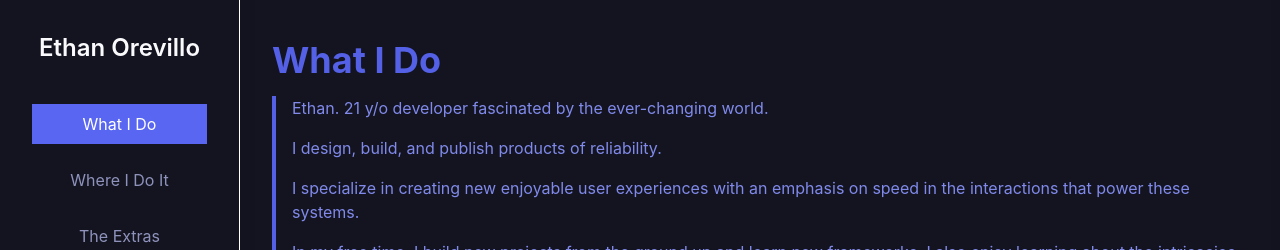
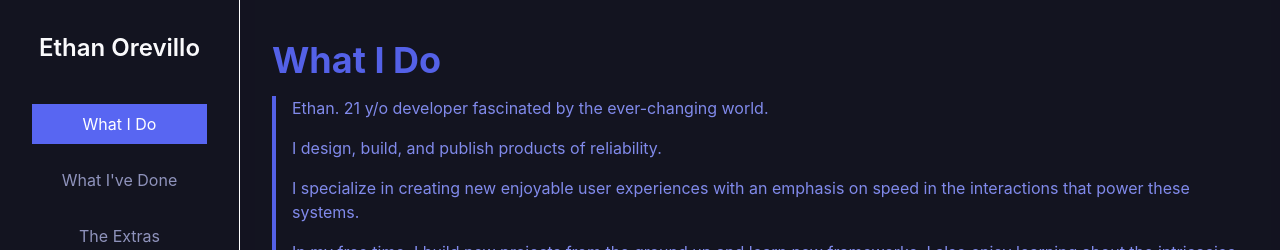
Before and after one commit to eorev/eorev-portfolio, a Next.js app: page / in a window 1280 px wide. Shown: the top 250 px of the page. Built offline with nearby package versions, Linux system fonts and the light colour scheme.

Commit message:
adjust page for addition of work experience

```diff
--- a/components/MainContent.tsx
+++ b/components/MainContent.tsx
@@ -4,7 +4,7 @@ import '@/app/globals.css';
 import Navbar from "@/components/Navbar";
 import WhatIDo from "@/components/WhatIDo";
 import TheExtras from "@/components/TheExtras";
-import WhereIDoIt from "@/components/WhereIDoIt";
+import WhatIveDone from '@/components/WhatIveDone';
 
 export default function MainContent() {
     const [currentView, setCurrentView] = useState("whatido");
@@ -14,7 +14,7 @@ export default function MainContent() {
             case "whatido":
                 return "Ethan Orevillo • Ethan";
             case "whereidoit":
-                return "Where • Ethan";
+                return "Projects • Ethan";
             case "theextras":
                 return "Extras • Ethan";
             default:
@@ -26,8 +26,8 @@ export default function MainContent() {
         switch (currentView) {
             case "whatido":
                 return <WhatIDo />;
-            case "whereidoit":
-                return <WhereIDoIt />;
+            case "whativedone":
+                return <WhatIveDone />;
             case "theextras":
                 return <TheExtras />;
             default:
--- a/components/Navbar.tsx
+++ b/components/Navbar.tsx
@@ -27,8 +27,8 @@ const Navbar: React.FC<NavbarProps> = ({ setCurrentView, currentView }) => {
                     <button onClick={() => handleSetCurrentView("whatido")} className={`py-2 w-full text-center ${currentView === "whatido" ? 'bg-primary text-primary-content' : 'text-copy-lighter'}`}>
                         What I Do
                     </button>
-                    <button onClick={() => handleSetCurrentView("whereidoit")} className={`py-2 w-full text-center ${currentView === "whereidoit" ? 'bg-primary text-primary-content' : 'text-copy-lighter'}`}>
-                        Where I Do It
+                    <button onClick={() => handleSetCurrentView("whativedone")} className={`py-2 w-full text-center ${currentView === "whereidoit" ? 'bg-primary text-primary-content' : 'text-copy-lighter'}`}>
+                        What I&apos;ve Done
                     </button>
                     <button onClick={() => handleSetCurrentView("theextras")} className={`py-2 w-full text-center ${currentView === "theextras" ? 'bg-primary text-primary-content' : 'text-copy-lighter'}`}>
                         The Extras
@@ -59,8 +59,8 @@ const Navbar: React.FC<NavbarProps> = ({ setCurrentView, currentView }) => {
                     <button onClick={() => handleSetCurrentView("whatido")} className="text-copy-light hover:text-copy">
                         What I Do
                     </button>
-                    <button onClick={() => handleSetCurrentView("whereidoit")} className="text-copy-light hover:text-copy">
-                        Where I Do It
+                    <button onClick={() => handleSetCurrentView("whativedone")} className="text-copy-light hover:text-copy">
+                        What I&apos;ve Done
                     </button>
                     <button onClick={() => handleSetCurrentView("theextras")} className="text-copy-light hover:text-copy">
                         The Extras
--- a/components/WhereIDoIt.tsx
+++ b/components/WhatIveDone.tsx
@@ -38,20 +38,20 @@ const projects = [
 
 ];
 
-const WhereIDoIt = () => {
+const WhatIveDone = () => {
     const [isLoading, setIsLoading] = useState(true);
 
     useEffect(() => {
         const timeoutId = setTimeout(() => {
             setIsLoading(false);
-        }, 400); // Adjusted for demonstration
+        }, 400);
 
         return () => clearTimeout(timeoutId);
     }, []);
 
     return (
         <div className="bg-background text-copy-light p-8 rounded-lg">
-            <h1 className="text-3xl font-bold text-primary mb-4 text-center md:text-left">Where I Do It</h1>
+            <h1 className="text-3xl font-bold text-primary mb-4 text-center md:text-left">What I&apos;ve Done</h1>
             <div className="grid grid-cols-1 md:grid-cols-2 lg:grid-cols-3 gap-4 items-stretch">
                 {isLoading ? (
                     projects.map((_, index) => <SkeletonLoader key={index} />)
@@ -72,4 +72,4 @@ const WhereIDoIt = () => {
     );
 };
 
-export default WhereIDoIt;
+export default WhatIveDone;
```
